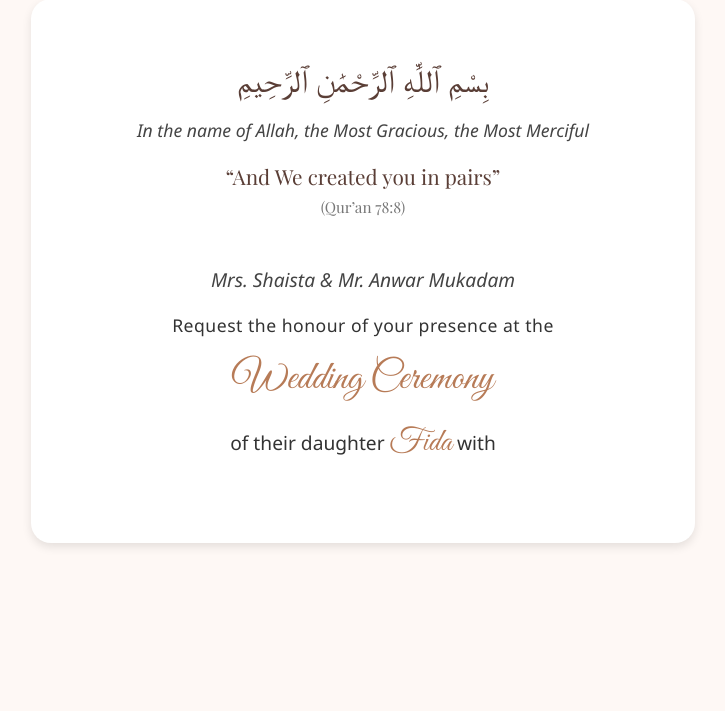
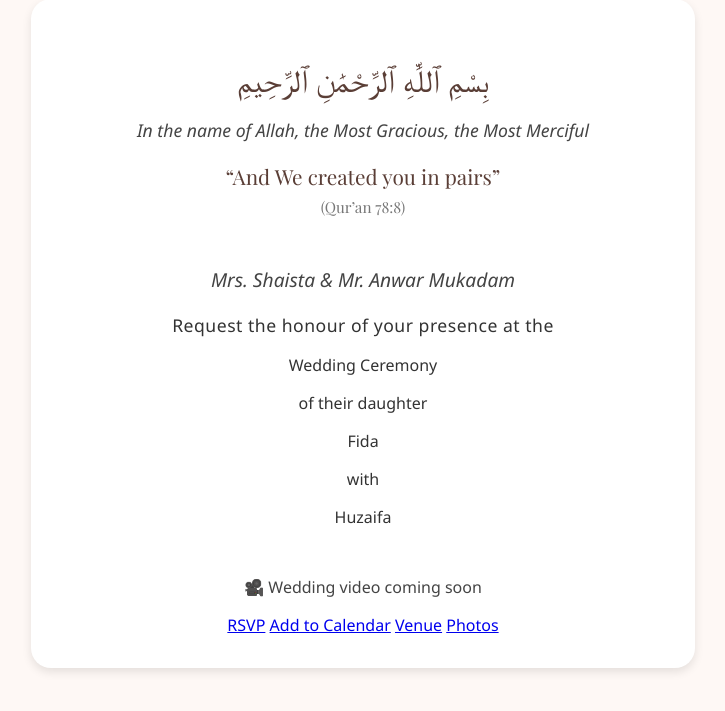
Before and after one commit to EbadMukadam/fifashaadi, a Flask app: page / in a window 1280 px wide. Shown: the part 33-744 px from the top of the page, without its empty margins (277-1002 px from the left). Run offline with Flask 3, Linux system fonts and the light colour scheme; some web fonts are replaced.

Commit message:
Added spiritual intro, invite block, and placeholders for video, RSVP, and calendar

```diff
--- a/static/style.css
+++ b/static/style.css
@@ -1,3 +1,4 @@
+/* Base layout */
 body {
     margin: 0;
     font-family: 'Segoe UI', sans-serif;
@@ -16,7 +17,7 @@ body {
     box-shadow: 0 4px 10px rgba(0,0,0,0.1);
 }
 
-/* Spiritual Intro */
+/* Spiritual section */
 .spiritual {
     text-align: center;
     margin-top: 2rem;
@@ -51,7 +52,7 @@ body {
     color: #777;
 }
 
-/* Invitation Block */
+/* Invitation block */
 .invite-block {
     text-align: center;
     margin: 3rem 0;
@@ -70,21 +71,4 @@ body {
     letter-spacing: 0.5px;
 }
 
-.highlight-event {
-    font-family: 'Great Vibes', cursive;
-    font-size: 2.5rem;
-    color: #b77b57;
-    margin: 1rem 0;
-}
-
-.couple-line {
-    font-size: 1.2rem;
-    color: #333;
-}
-
-.couple-line .bride,
-.couple-line .groom {
-    font-family: 'Great Vibes', cursive;
-    font-size: 2rem;
-    color: #b77b57;
-}
+.highli
--- a/templates/index.html
+++ b/templates/index.html
@@ -7,7 +7,6 @@
     <!-- Google Fonts -->
     <link href="https://fonts.googleapis.com/css2?family=Playfair+Display&family=Scheherazade&family=Great+Vibes&display=swap" rel="stylesheet">
 
-    <!-- Main CSS -->
     <link rel="stylesheet" href="{{ url_for('static', filename='style.css') }}">
     <meta name="viewport" content="width=device-width, initial-scale=1.0">
 </head>
@@ -21,11 +20,30 @@
             <p class="verse">“And We created you in pairs”<br><span class="surah">(Qur’an 78:8)</span></p>
         </div>
 
-        <!-- Formal Invitation -->
+        <!-- Invitation Text -->
         <div class="invite-block">
             <p class="parents">Mrs. Shaista & Mr. Anwar Mukadam</p>
             <p class="request-line">Request the honour of your presence at the</p>
+            <p class="highlight-event">Wedding Ceremony</p>
+            <p class="couple-line">of their daughter</p>
+            <p class="bride">Fida</p>
+            <p class="with">with</p>
+            <p class="groom">Huzaifa</p>
+        </div>
 
-            <p class="highlight-event">Wedding Ceremony</p>
+        <!-- Placeholder for Video -->
+        <div class="video-placeholder">
+            <p>🎥 Wedding video coming soon</p>
+        </div>
 
-            <p class="couple-line">of their daughter <span class="bride">Fida</span> with <span class="groo
+        <!-- Action Buttons -->
+        <div class="buttons">
+            <a href="#rsvp" class="button">RSVP</a>
+            <a href="#" class="button">Add to Calendar</a>
+            <a href="https://www.google.com/maps?q=Your+Wedding+Venue+Address" class="button" target="_blank">Venue</a>
+            <a href="#" class="button">Photos</a>
+        </div>
+
+    </div>
+</body>
+</html>
```
